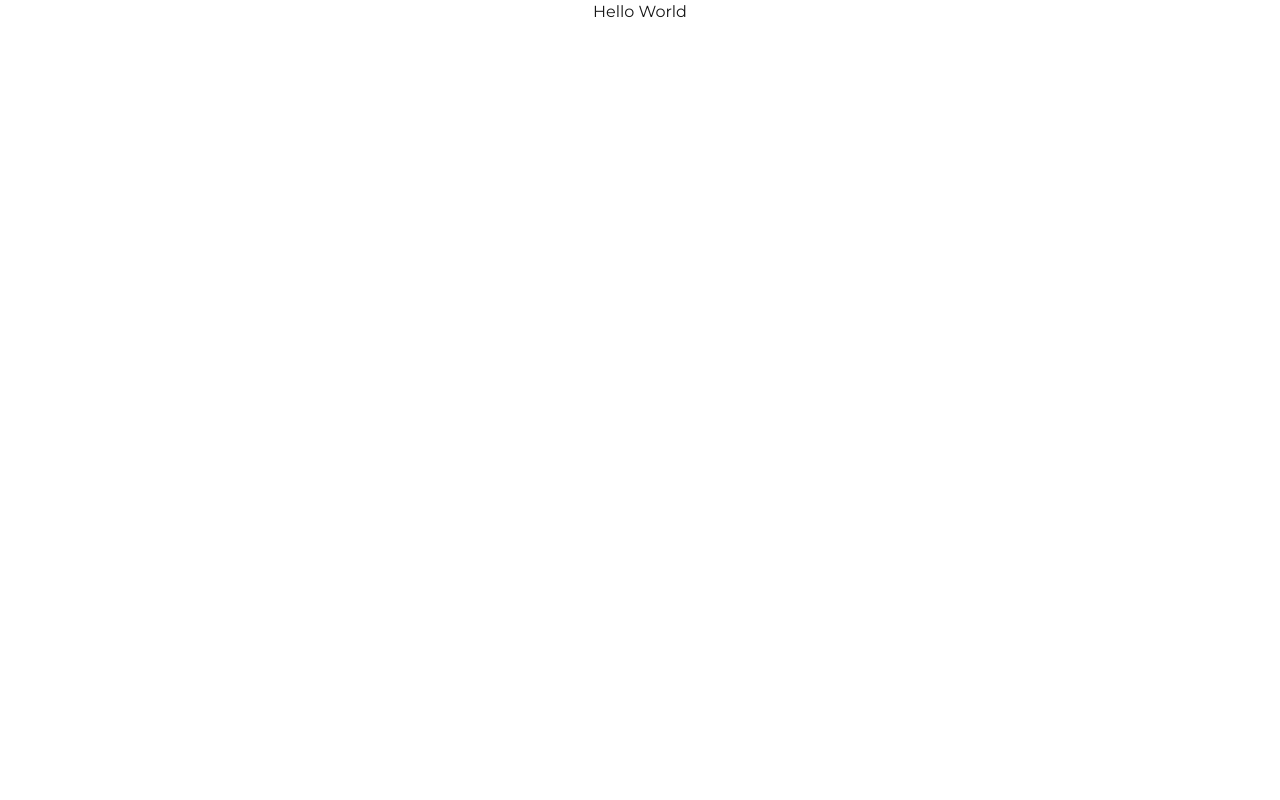
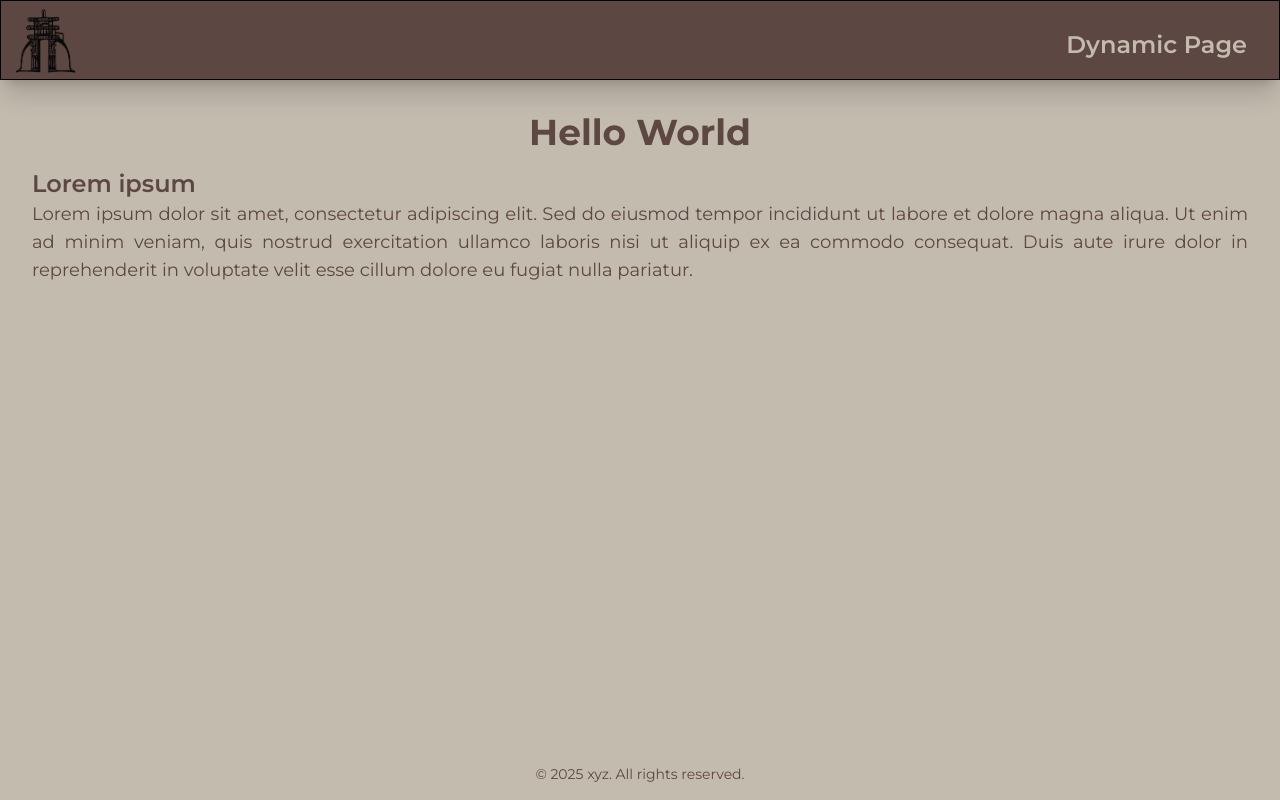
Before and after one commit to Madhyamakist/frontend-boilerplate-js, a Next.js app in the folder code/: page / in a window 1280 px wide. Built offline with nearby package versions, Linux system fonts and the light colour scheme.

Commit message:
Core Components (#5)
* typography

* demo header and footer

* header

* added routing and footer

* updated css files

```diff
--- /dev/null
+++ b/code/src/app/Components/Footer.css
@@ -0,0 +1,8 @@
+@import "tailwindcss";
+
+ footer {
+    @apply
+    text-center
+    text-sm
+    m-4;
+  }
--- /dev/null
+++ b/code/src/app/Components/Footer.tsx
@@ -0,0 +1,10 @@
+export default function Footer() {
+    const currentYear = new Date().getFullYear();
+    return (
+        <footer>
+            <span>
+                © {currentYear} xyz. All rights reserved.
+            </span>
+        </footer>
+    );
+}
--- /dev/null
+++ b/code/src/app/Components/Header.css
@@ -0,0 +1,13 @@
+@import "tailwindcss";
+
+header {
+  @apply bg-brown
+    w-full h-20 p-4
+    flex justify-between
+    border-1 border-black
+    shadow-xl/15;
+}
+.head-text {
+  @apply text-cream
+    my-3;
+}
--- /dev/null
+++ b/code/src/app/Components/Header.tsx
@@ -0,0 +1,29 @@
+import Image from "next/image";
+import Link from "next/link";
+
+interface HeaderProps{
+    heading:string;
+    linkHref:string;
+}
+
+export default function Header(props: HeaderProps) {
+    return (
+        <header>
+            <div className="-m-6">
+                <Image
+                    src="/logo.png"
+                    alt="Logo"
+                    width={100}
+                    height={100}
+
+                />
+            </div>
+            <Link href={props.linkHref}>
+            <h2 className="head-text">
+                {props.heading}
+            </h2>
+            </Link>
+
+        </header>
+    );
+}
--- /dev/null
+++ b/code/src/app/Components/HeaderWrapper.tsx
@@ -0,0 +1,19 @@
+"use client";
+
+import { usePathname } from "next/navigation";
+import Header from "./Header";
+
+export default function HeaderWrapper() {
+  const pathname = usePathname();
+
+  // Default values
+  let headerText = "Dynamic Page";
+  let linkHref = "/dynamic";
+
+  if (pathname === "/dynamic") {
+    headerText = "Static Page";
+    linkHref = "/";
+  }
+
+  return <Header heading={headerText} linkHref={linkHref} />;
+}
--- /dev/null
+++ b/code/src/app/Components/Static.tsx
@@ -0,0 +1,12 @@
+export default function Static() {
+    return (
+        <div className="p-4">
+            <h1>Hello World</h1>
+            <h2>Lorem ipsum</h2>
+            <p>Lorem ipsum dolor sit amet, consectetur adipiscing elit. Sed do eiusmod tempor incididunt ut labore et dolore magna aliqua.
+                Ut enim ad minim veniam, quis nostrud exercitation ullamco laboris nisi ut aliquip ex ea commodo consequat.
+                Duis aute irure dolor in reprehenderit in voluptate velit esse cillum dolore eu fugiat nulla pariatur.
+            </p>
+        </div>
+    )
+}
--- /dev/null
+++ b/code/src/app/Components/Typography.css
@@ -0,0 +1,27 @@
+@import "tailwindcss";
+
+:root {
+  --background: var(--color-cream);
+  --foreground: var(--color-brown);
+  --font-sans: var(--font-montserrat);
+}
+
+h1 {
+  @apply text-center
+    m-4
+    font-[700]
+    text-2xl sm:text-3xl md:text-3xl lg:text-4xl;
+}
+h2 {
+  @apply font-[600]
+    mx-4
+    text-lg
+    sm:text-xl
+    md:text-2xl
+    lg:text-2xl;
+}
+p {
+  @apply text-justify
+    mx-4
+    text-sm sm:text-lg md:text-lg lg:text-lg;
+}
--- /dev/null
+++ b/code/src/app/dynamic/page.tsx
@@ -0,0 +1,12 @@
+export default function DynamicPage() {
+    return (
+        <div className="p-4">
+            <h1>Dynamic Page</h1>
+             <h2>Lorem ipsum</h2>
+            <p >Lorem ipsum dolor sit amet, consectetur adipiscing elit. Sed do eiusmod tempor incididunt ut labore et dolore magna aliqua.
+                Ut enim ad minim veniam, quis nostrud exercitation ullamco laboris nisi ut aliquip ex ea commodo consequat.
+                Duis aute irure dolor in reprehenderit in voluptate velit esse cillum dolore eu fugiat nulla pariatur.
+            </p>
+        </div>
+    );
+}
--- a/code/src/app/globals.css
+++ b/code/src/app/globals.css
@@ -1,25 +1,17 @@
 @import "tailwindcss";
-
-:root {
-  --background: #ffffff;
-  --foreground: #171717;
-  --font-sans: var(--font-montserrat);
-}
+@import "./Components/Header.css";
+@import "./Components/Footer.css";
+@import "./Components/Typography.css";
 
 @theme inline {
-  --color-background: var(--background);
-  --color-foreground: var(--foreground);
-}
-
-@media (prefers-color-scheme: dark) {
-  :root {
-    --background: #0a0a0a;
-    --foreground: #ededed;
-  }
+  --color-cream: #c4bbaf;
+  --color-brown: #5c4742;
 }
 
 body {
   background: var(--background);
   color: var(--foreground);
   font-family: var(--font-montserrat), sans-serif;
+  margin: 0;
+  padding: 0;
 }
--- a/code/src/app/layout.tsx
+++ b/code/src/app/layout.tsx
@@ -1,7 +1,8 @@
 import type { Metadata } from "next";
 import { Montserrat } from "next/font/google";
 import "./globals.css";
-
+import HeaderWrapper from "./Components/HeaderWrapper";
+import Footer from "./Components/Footer";
 const montserrat = Montserrat({
   variable: "--font-montserrat",
   subsets: ["latin"],
@@ -20,9 +21,11 @@ export default function RootLayout({
   return (
     <html lang="en">
       <body
-        className={`${montserrat.variable} ${montserrat.variable} antialiased`}
+        className={`${montserrat.variable} antialiased min-h-screen flex flex-col`}
       >
-        {children}
+        <HeaderWrapper />
+        <main className="flex-1">{children} </main>
+        <Footer />
       </body>
     </html>
   );
--- a/code/src/app/page.tsx
+++ b/code/src/app/page.tsx
@@ -1,10 +1,7 @@
-
+import Static from "./Components/Static";
 
 export default function Home() {
   return (
-    <div className=" items-center justify-items-center ${montserrat.variable}">
-      <h1>Hello World
-      </h1>
-    </div>
+    <Static />
   );
 }
```
Also changed, not shown: code/public/logo.png (added).
